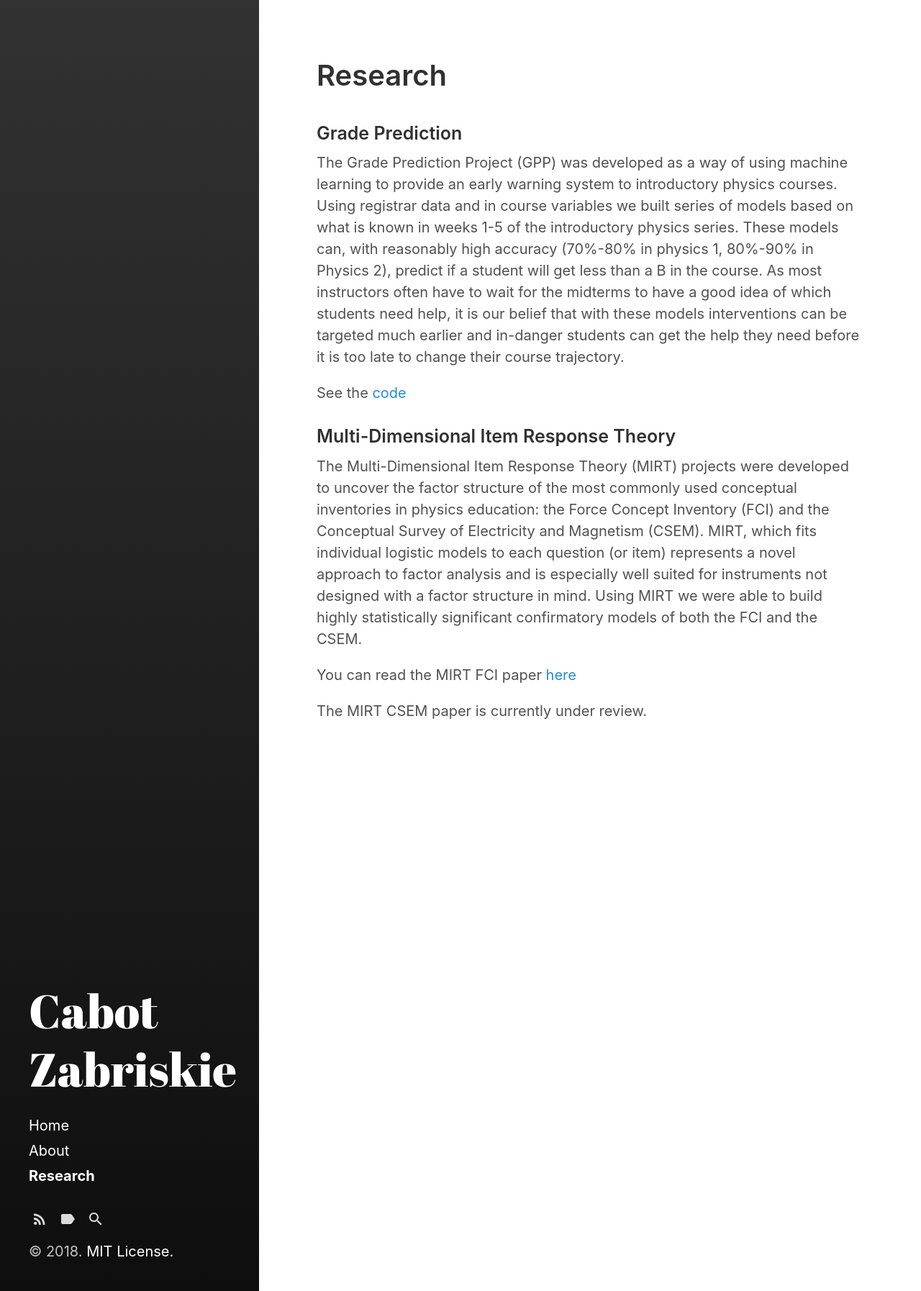
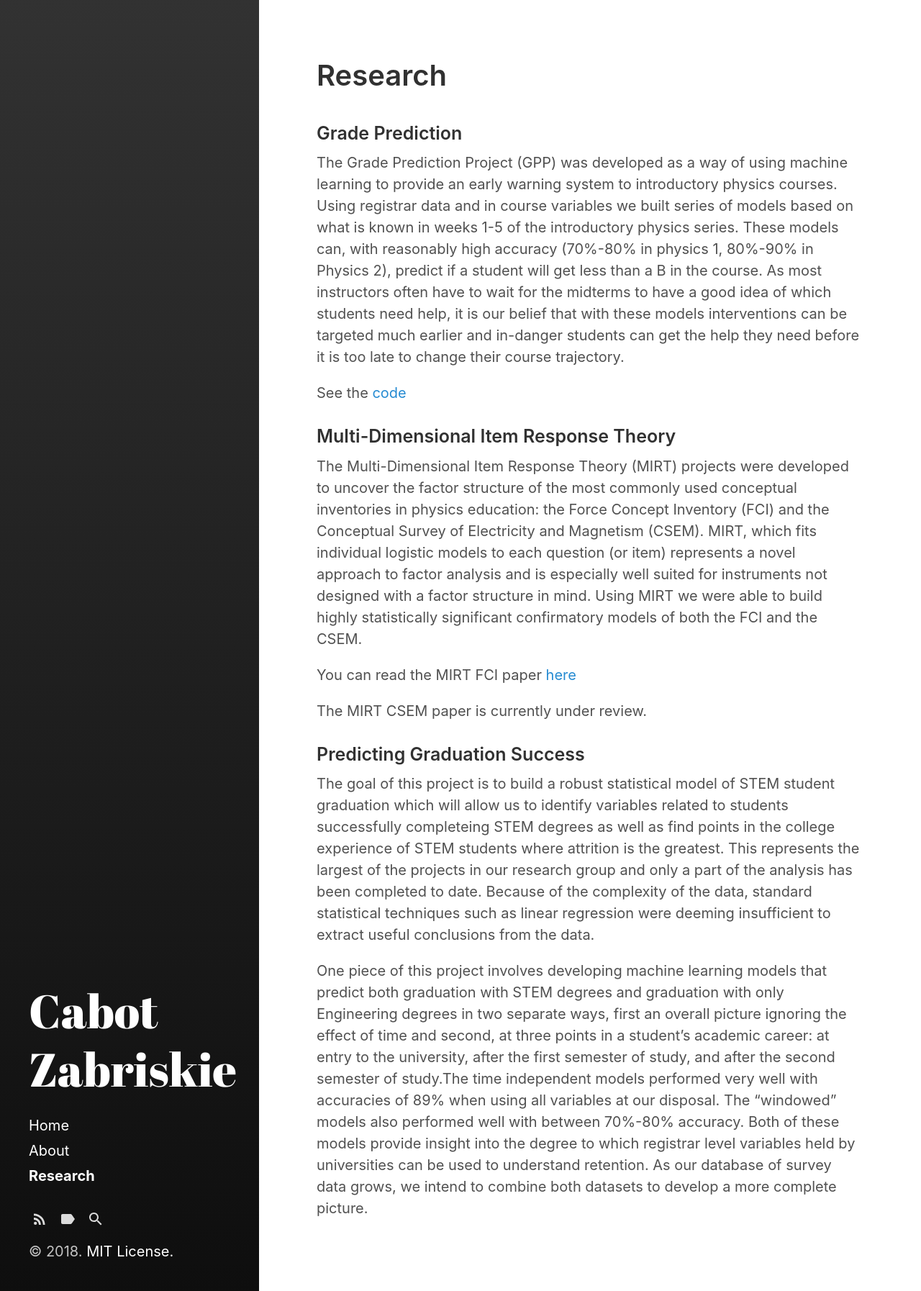
Before and after one commit to cabotzabriskie/cabotzabriskie.github.io, a Jekyll site: the page built from category/research.md, in a window 1280 px wide. Shown: the whole page at 72% size. Built offline with Jekyll 4.4.1, drawn with Linux system fonts in a browser that asks for light colours.

Commit message:
Update research.md
added section on predicting graduation success.

```diff
--- a/category/research.md
+++ b/category/research.md
@@ -20,3 +20,9 @@ The Multi-Dimensional Item Response Theory (MIRT) projects were developed to unc
 You can read the MIRT FCI paper [here](https://journals.aps.org/prper/abstract/10.1103/PhysRevPhysEducRes.14.010137)
 
 The MIRT CSEM paper is currently under review.
+
+### Predicting Graduation Success
+
+The goal of this project is to build a robust statistical model of STEM student graduation which will allow us to identify variables related to students successfully completeing STEM degrees as well as find points in the college experience of STEM students where attrition is the greatest. This represents the largest of the projects in our research group and only a part of the analysis has been completed to date. Because of the complexity of the data, standard statistical techniques such as linear regression were deeming insufficient to extract useful conclusions from the data.
+
+One piece of this project involves developing machine learning models that predict both graduation with STEM degrees and graduation with only Engineering degrees in two separate ways, first an overall picture ignoring the effect of time and second, at three points in a student's academic career: at entry to the university, after the first semester of study, and after the second semester of study.The time independent models performed very well with accuracies of 89% when using all variables at our disposal. The "windowed" models also performed well with between 70%-80% accuracy. Both of these models provide insight into the degree to which registrar level variables held by universities can be used to understand retention. As our database of survey data grows, we intend to combine both datasets to develop a more complete picture.
```
